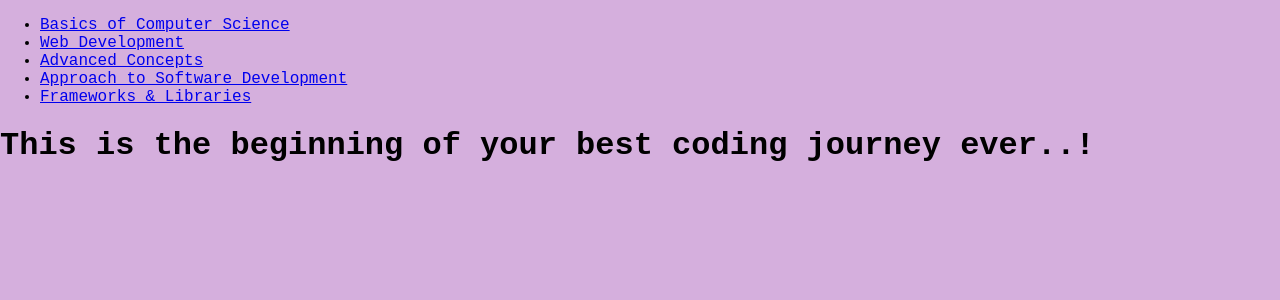
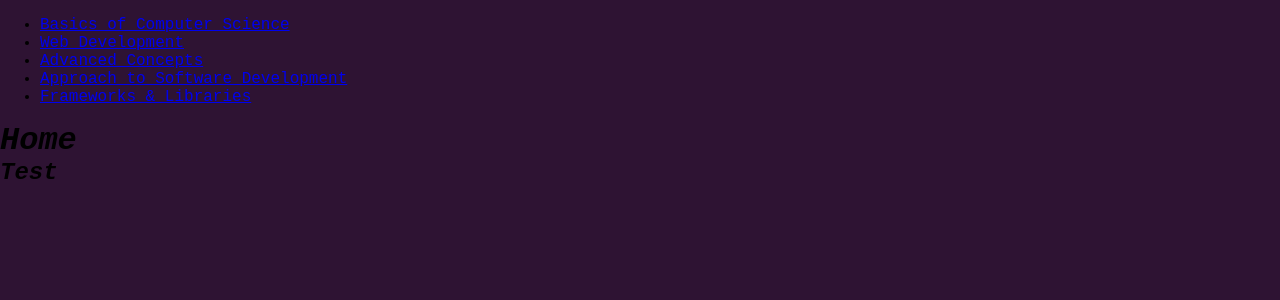
Before and after one commit to yasincodes97/Tech-Guide, a React (Create React App) app in the folder tech-guide-frontend/: page / in a window 1280 px wide. Shown: the top 300 px of the page. Built offline with nearby package versions, Linux system fonts and the light colour scheme.

Commit message:
15/09/24

```diff
--- a/tech-guide-frontend/public/index.html
+++ b/tech-guide-frontend/public/index.html
@@ -13,7 +13,7 @@
 
 <body>
  <div id="root">Hello World</div> <!-- the element in which react will render -->
-
+ <!-- <h1> Hello World !!</h1> // wird auf allen seiten angezeigt-->
 <!-- <script src="../src/home.js"> </script> same here, not necessary thanks to React-->
 
 </body>
--- a/tech-guide-frontend/src/App.js
+++ b/tech-guide-frontend/src/App.js
@@ -28,4 +28,4 @@ function App() { //entry point for React-Applications
                     }
 
 
-export default App;
+export default App; //exporting App.js as default
--- a/tech-guide-frontend/src/components/Exercises.js
+++ b/tech-guide-frontend/src/components/Exercises.js
@@ -7,6 +7,7 @@ function Exercises() {
       <p>Here you'll find exercises to practice and solidify your knowledge.</p>
     </div>
   );
+  //this is a comment, please ignore
 }
 
 export default Exercises;
--- a/tech-guide-frontend/src/components/Home.js
+++ b/tech-guide-frontend/src/components/Home.js
@@ -3,25 +3,28 @@ import axios from 'axios';
 
 
 function Home() {
-  const [message, setMessage] = useState('');
+  //var test = [1,2,3];
+
+  const [currMsg, updateMsg] = useState('');
+//array destrukturierung
 
   useEffect(() => {
-    axios.get('http://localhost:3000')
-      .then(response => {
-        setMessage(response.data);
+    axios.get('http://localhost:5000')
+      .then(response => { //anonymous arrow function,  response is parameter
+        updateMsg(response.data);
       })
       .catch(error => {
         console.error('There was an error!', error);
       });
   }, []);
 
+  //in React gibt return den JSX-code zurück
   return (
 
-
     <div>
-      <h1 class = "head">This is the beginning of your best coding journey ever..!</h1>
+      <h1 class = "head">Home</h1>
+      <h2 id = "tail">Test </h2>
     </div>
-
 
 );
 }
--- a/tech-guide-frontend/src/index.css
+++ b/tech-guide-frontend/src/index.css
@@ -1,11 +1,21 @@
 
-body {
+body { /* für html elemente */
   margin: 0;
-  background-color: rgb(213, 175, 221);
+  background-color: rgb(46, 19, 51);
   font-family: 'Courier New', Courier, monospace, sans-serif;
-  -webkit-font-smoothing: antialiased;
-  -moz-osx-font-smoothing: grayscale;
 
+}
+
+.head { /* für class */
+  margin:0;
+  font-size: 200;
+  font-style: oblique;
+}
+
+#tail { /* für ID */
+  margin:0;
+  font-size: 10000;
+  font-style: italic;
 }
 /*
 h1 {
--- a/tech-guide-frontend/src/index.js
+++ b/tech-guide-frontend/src/index.js
@@ -13,7 +13,10 @@ import App from './App';
   </React.StrictMode>
   );}
   else {
-  console.error('Root element not found');
+
+  console.error("File not found");
+
+
  }
 
 // If you want to start measuring performance in your app, pass a function
```
Also changed, not shown: tech-guide-frontend/src/components/home.css (deleted), 1 other file (tests, documents, lock files or other folders).
